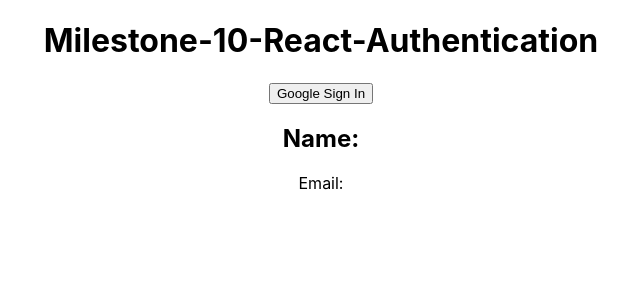
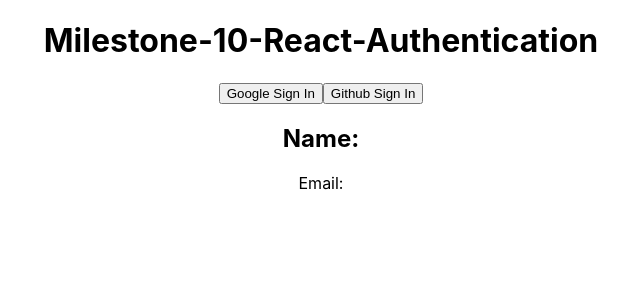
Before and after one commit to Rasujon3/simple-react-authentication, a React (Create React App) app: page / in a window 1280 px wide. Shown: the top 300 px of the page, without its empty margins (319-959 px from the left). Built offline with nearby package versions, Linux system fonts and the light colour scheme.

Commit message:
56-7 Implement github login system

```diff
--- a/src/App.js
+++ b/src/App.js
@@ -2,6 +2,7 @@
 import app from "./firebase.init";
 import {
   getAuth,
+  GithubAuthProvider,
   GoogleAuthProvider,
   signInWithPopup,
   signOut,
@@ -12,9 +13,11 @@
 
 function App() {
   const [user, setUser] = useState({});
-  const provider = new GoogleAuthProvider();
+  const googleProvider = new GoogleAuthProvider();
+  const githubProvider = new GithubAuthProvider();
+
   const handleGoogleSignIn = () => {
-    signInWithPopup(auth, provider)
+    signInWithPopup(auth, googleProvider)
       .then((result) => {
         // This gives you a Google Access Token. You can use it to access the Google API.
         const credential = GoogleAuthProvider.credentialFromResult(result);
@@ -37,6 +40,18 @@
       });
   };
 
+  const handleGithubSignIn = () => {
+    signInWithPopup(auth, githubProvider)
+      .then((result) => {
+        // The signed-in user info.
+        const user = result.user;
+        console.log(user);
+      })
+      .catch((error) => {
+        console.log(error);
+      });
+  };
+
   const handleGoogleSignOut = () => {
     const auth = getAuth();
     signOut(auth)
@@ -56,7 +71,10 @@
       {user.email ? (
         <button onClick={() => handleGoogleSignOut()}>Google Sign out</button>
       ) : (
-        <button onClick={() => handleGoogleSignIn()}>Google Sign In</button>
+        <>
+          <button onClick={() => handleGoogleSignIn()}>Google Sign In</button>
+          <button onClick={() => handleGithubSignIn()}>Github Sign In</button>
+        </>
       )}
       <h2>Name: {user.displayName}</h2>
       <p>Email: {user.email}</p>
```
